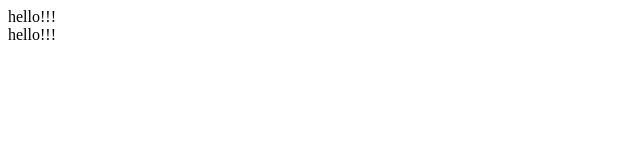
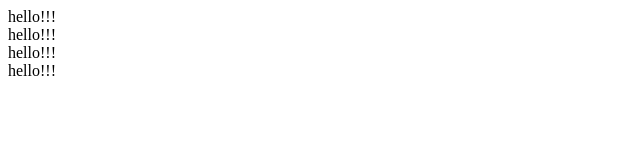
Before and after one commit to coding4cuties/basic-website-template, a Next.js app: page / in a window 1280 px wide. Shown: the top 160 px of the page, without its empty margins (0-640 px from the left). Built offline with nearby package versions, Linux system fonts and the light colour scheme.

Commit message:
Update page.tsx

```diff
--- a/app/page.tsx
+++ b/app/page.tsx
@@ -3,6 +3,8 @@ export default function Home() {
     <main>
       <div>hello!!!</div>
       <div>hello!!!</div>
+      <div>hello!!!</div>
+      <div>hello!!!</div>
     </main>
   );
 }
```
